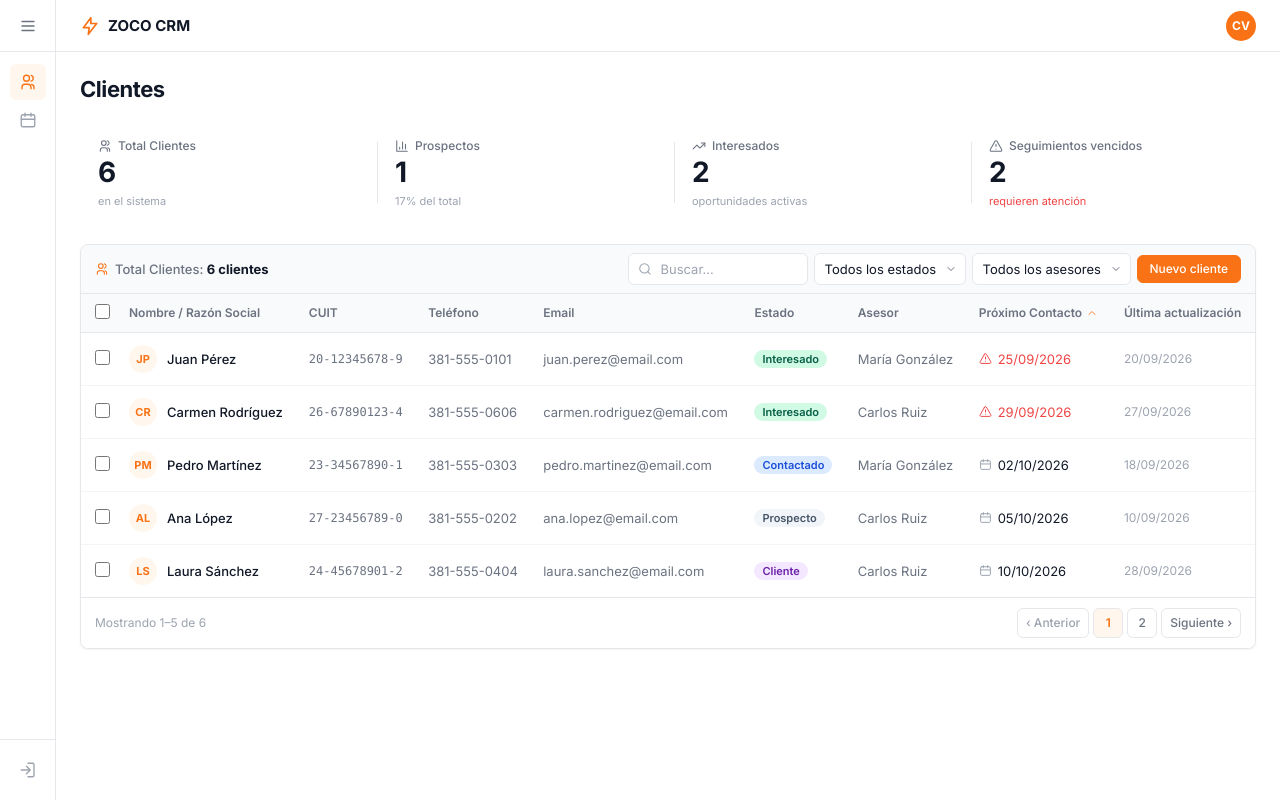
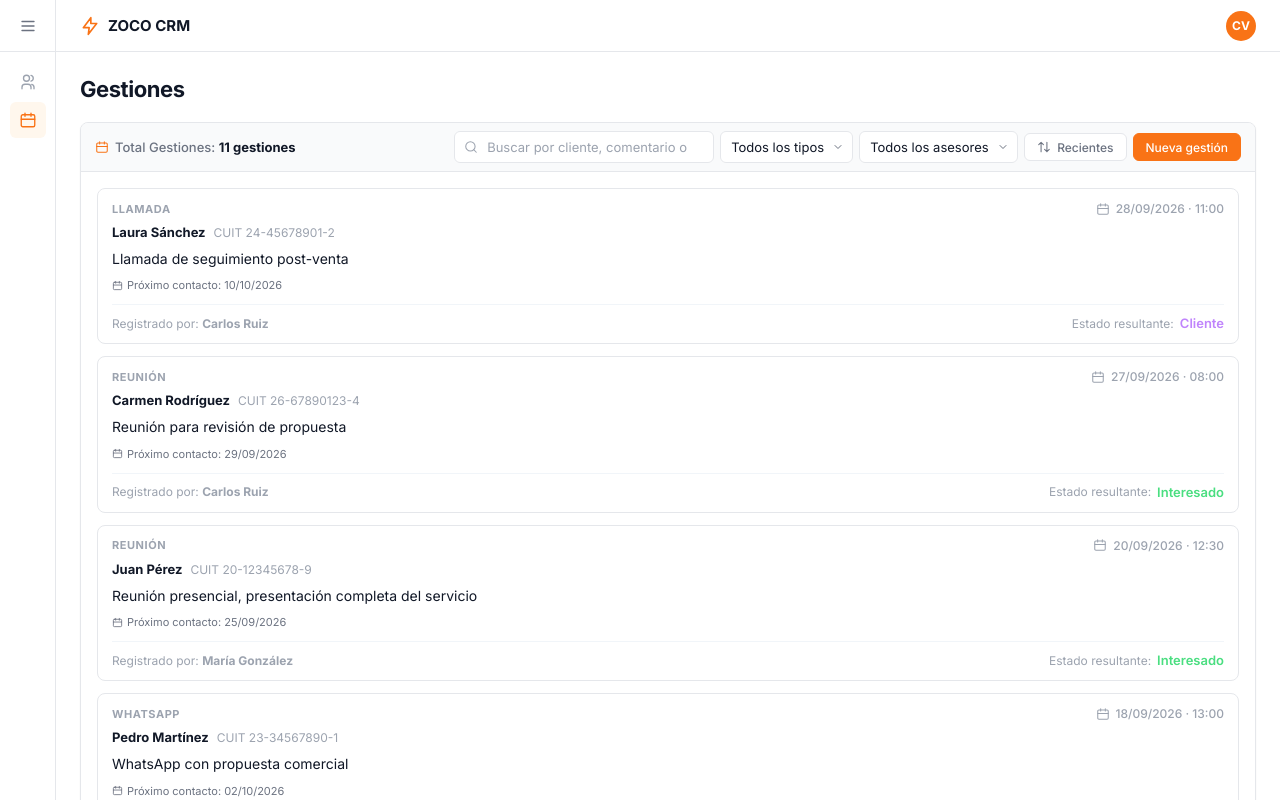
Before and after one commit to togenaro/Crm2026, a React (Vite) app: page / in a window 1280 px wide. Shown: the top 800 px of the page. Built offline with nearby package versions, Linux system fonts and the light colour scheme.

Commit message:
feat(gestiones): agregar pantalla visual de gestione

```diff
--- a/src/App.jsx
+++ b/src/App.jsx
@@ -1,15 +1,15 @@
 import Sidebar from './components/layout/Sidebar';
 import Topbar from './components/layout/Topbar';
-import ClientesPage from './features/clientes/pages/ClientesPage';
+import GestionesPage from './features/gestiones/pages/GestionesPage';
 
 export default function App() {
   return (
     <div className="app-shell">
-      <Sidebar />
+      <Sidebar activeItem="Gestiones" />
       <div className="main-area">
         <Topbar />
         <main className="content-wrapper">
-          <ClientesPage />
+          <GestionesPage />
         </main>
       </div>
     </div>
--- a/src/components/layout/Sidebar.jsx
+++ b/src/components/layout/Sidebar.jsx
@@ -34,7 +34,7 @@ function LogoutIcon() {
   );
 }
 
-function SidebarItem({ label, children, active = false }) {
+function SidebarItem({ label, children, active }) {
   return (
     <button
       className={`sidebar-nav-item${active ? ' active' : ''}`}
@@ -48,7 +48,7 @@ function SidebarItem({ label, children, active = false }) {
   );
 }
 
-export default function Sidebar() {
+export default function Sidebar({ activeItem = 'Clientes' }) {
   return (
     <aside className="sidebar" aria-label="Navegación principal">
       <button className="sidebar-hamburger" type="button" aria-label="Menú">
@@ -56,10 +56,10 @@ export default function Sidebar() {
       </button>
 
       <nav className="sidebar-nav">
-        <SidebarItem label="Clientes" active>
+        <SidebarItem label="Clientes" active={activeItem === 'Clientes'}>
           <UsersIcon />
         </SidebarItem>
-        <SidebarItem label="Gestiones">
+        <SidebarItem label="Gestiones" active={activeItem === 'Gestiones'}>
           <CalendarIcon />
         </SidebarItem>
       </nav>
--- a/src/components/ui/Icons.jsx
+++ b/src/components/ui/Icons.jsx
@@ -46,3 +46,7 @@ export function IconChevronUp(props) {
 export function IconChevronDown(props) {
   return <IconFrame {...props}><path d="m6 9 6 6 6-6" /></IconFrame>;
 }
+
+export function IconArrowUpDown(props) {
+  return <IconFrame {...props}><path d="m21 16-4 4-4-4M17 20V4M3 8l4-4 4 4M7 4v16" /></IconFrame>;
+}
--- /dev/null
+++ b/src/features/gestiones/components/GestionCard.jsx
@@ -0,0 +1,76 @@
+import { IconCalendar } from '../../../components/ui/Icons';
+
+function formatDate(date) {
+  if (!date) return '—';
+  const [year, month, day] = date.split('-');
+  return `${day}/${month}/${year}`;
+}
+
+function formatDateTime(dateTime) {
+  const date = new Date(dateTime);
+  const formattedDate = new Intl.DateTimeFormat('es-AR', {
+    day: '2-digit',
+    month: '2-digit',
+    year: 'numeric',
+    timeZone: 'America/Argentina/Buenos_Aires',
+  }).format(date);
+  const formattedTime = new Intl.DateTimeFormat('es-AR', {
+    hour: '2-digit',
+    minute: '2-digit',
+    hour12: false,
+    timeZone: 'America/Argentina/Buenos_Aires',
+  }).format(date);
+
+  return `${formattedDate} · ${formattedTime}`;
+}
+
+function statusClass(status) {
+  const classes = {
+    Prospecto: 'badge-prospecto',
+    Contactado: 'badge-contactado',
+    Interesado: 'badge-interesado',
+    NoInteresado: 'badge-no_interesado',
+    Cliente: 'badge-cliente',
+  };
+  return classes[status] || 'badge-prospecto';
+}
+
+export default function GestionCard({ gestion }) {
+  return (
+    <article className="gestion-card">
+      <header className="gestion-card-header">
+        <span className="timeline-tipo">{gestion.tipoContacto}</span>
+        <span className="gestion-card-date">
+          <IconCalendar /> {formatDateTime(gestion.fechaGestion)}
+        </span>
+      </header>
+
+      <div className="gestion-card-cliente">
+        <strong>{gestion.clienteNombre}</strong>
+        <span>CUIT {gestion.clienteCuit}</span>
+      </div>
+
+      <div className="gestion-card-body">
+        <p>{gestion.comentario}</p>
+      </div>
+
+      {gestion.proximoContacto && (
+        <div className="timeline-next">
+          <IconCalendar /> Próximo contacto: {formatDate(gestion.proximoContacto)}
+        </div>
+      )}
+
+      <footer className="gestion-card-footer">
+        <span className="gestion-card-asesor">
+          Registrado por: <strong>{gestion.asesor}</strong>
+        </span>
+        <span className="gestion-card-estado">
+          Estado resultante:
+          <span className={`badge ${statusClass(gestion.estadoResultante)}`}>
+            {gestion.estadoResultante === 'NoInteresado' ? 'No interesado' : gestion.estadoResultante}
+          </span>
+        </span>
+      </footer>
+    </article>
+  );
+}
--- /dev/null
+++ b/src/features/gestiones/data/gestionesDemo.js
@@ -0,0 +1,59 @@
+export const gestionesDemo = [
+  {
+    id: '1',
+    tipoContacto: 'Llamada',
+    fechaGestion: '2026-09-28T14:00:00Z',
+    clienteNombre: 'Laura Sánchez',
+    clienteCuit: '24-45678901-2',
+    comentario: 'Llamada de seguimiento post-venta',
+    proximoContacto: '2026-10-10',
+    asesor: 'Carlos Ruiz',
+    estadoResultante: 'Cliente',
+  },
+  {
+    id: '2',
+    tipoContacto: 'Reunión',
+    fechaGestion: '2026-09-27T11:00:00Z',
+    clienteNombre: 'Carmen Rodríguez',
+    clienteCuit: '26-67890123-4',
+    comentario: 'Reunión para revisión de propuesta',
+    proximoContacto: '2026-09-29',
+    asesor: 'Carlos Ruiz',
+    estadoResultante: 'Interesado',
+  },
+  {
+    id: '3',
+    tipoContacto: 'Reunión',
+    fechaGestion: '2026-09-20T15:30:00Z',
+    clienteNombre: 'Juan Pérez',
+    clienteCuit: '20-12345678-9',
+    comentario: 'Reunión presencial, presentación completa del servicio',
+    proximoContacto: '2026-09-25',
+    asesor: 'María González',
+    estadoResultante: 'Interesado',
+  },
+  {
+    id: '4',
+    tipoContacto: 'WhatsApp',
+    fechaGestion: '2026-09-18T16:00:00Z',
+    clienteNombre: 'Pedro Martínez',
+    clienteCuit: '23-34567890-1',
+    comentario: 'WhatsApp con propuesta comercial',
+    proximoContacto: '2026-10-02',
+    asesor: 'María González',
+    estadoResultante: 'Contactado',
+  },
+  {
+    id: '5',
+    tipoContacto: 'WhatsApp',
+    fechaGestion: '2026-09-15T14:00:00Z',
+    clienteNombre: 'Juan Pérez',
+    clienteCuit: '20-12345678-9',
+    comentario: 'WhatsApp con detalles de precios y condiciones',
+    proximoContacto: '2026-09-25',
+    asesor: 'María González',
+    estadoResultante: 'Interesado',
+  },
+];
+
+export const totalGestionesDemo = 11;
--- /dev/null
+++ b/src/features/gestiones/pages/GestionesPage.jsx
@@ -0,0 +1,74 @@
+import {
+  IconArrowUpDown,
+  IconCalendar,
+  IconSearch,
+} from '../../../components/ui/Icons';
+import GestionCard from '../components/GestionCard';
+import { gestionesDemo, totalGestionesDemo } from '../data/gestionesDemo';
+
+const tiposContacto = ['Llamada', 'WhatsApp', 'Correo', 'Reunión', 'Otro'];
+
+export default function GestionesPage() {
+  return (
+    <div className="gestiones-view">
+      <header className="page-header">
+        <h1 className="page-title">Gestiones</h1>
+      </header>
+
+      <section className="list-container" aria-label="Listado de gestiones">
+        <div className="table-info-bar">
+          <div className="table-info-bar-left">
+            <IconCalendar />
+            <span>
+              Total Gestiones: <strong>{totalGestionesDemo} gestiones</strong>
+            </span>
+          </div>
+
+          <div className="table-info-bar-right">
+            <label className="search-input-wrap">
+              <IconSearch />
+              <input
+                className="search-input"
+                type="search"
+                placeholder="Buscar por cliente, comentario o asesor…"
+                aria-label="Buscar gestiones"
+              />
+            </label>
+            <select className="filter-select" defaultValue="" aria-label="Filtrar por tipo">
+              <option value="">Todos los tipos</option>
+              {tiposContacto.map(tipo => <option key={tipo}>{tipo}</option>)}
+            </select>
+            <select className="filter-select" defaultValue="" aria-label="Filtrar por asesor">
+              <option value="">Todos los asesores</option>
+              <option>María González</option>
+              <option>Carlos Ruiz</option>
+            </select>
+            <button className="btn btn-outline btn-sm" type="button">
+              <IconArrowUpDown /> Recientes
+            </button>
+            <button className="btn btn-primary btn-sm" type="button">
+              Nueva gestión
+            </button>
+          </div>
+        </div>
+
+        <div className="full-history-list">
+          {gestionesDemo.map(gestion => (
+            <GestionCard key={gestion.id} gestion={gestion} />
+          ))}
+        </div>
+
+        <footer className="pagination-bar">
+          <span className="pagination-info">Mostrando 1–5 de {totalGestionesDemo}</span>
+          <div className="pagination-controls">
+            <button className="page-btn" type="button" disabled>‹ Anterior</button>
+            <button className="page-btn active" type="button" aria-current="page">1</button>
+            <button className="page-btn" type="button">2</button>
+            <button className="page-btn" type="button">3</button>
+            <button className="page-btn" type="button">Siguiente ›</button>
+          </div>
+        </footer>
+      </section>
+    </div>
+  );
+}
--- a/src/index.css
+++ b/src/index.css
@@ -397,6 +397,21 @@ button {
   border-color: #ea6c0b;
 }
 
+.btn svg {
+  width: 14px;
+  height: 14px;
+}
+
+.btn-outline {
+  color: var(--text-secondary);
+  background: var(--bg-main);
+  border-color: var(--border);
+}
+
+.btn-outline:hover {
+  background: var(--bg-app);
+}
+
 .btn-sm {
   height: 28px;
   padding: 0 12px;
@@ -595,6 +610,132 @@ button {
   cursor: default;
 }
 
+.full-history-list {
+  display: flex;
+  flex-direction: column;
+  gap: 12px;
+  padding: 16px;
+}
+
+.gestion-card {
+  display: flex;
+  flex-direction: column;
+  gap: 8px;
+  padding: 12px 14px;
+  background: var(--bg-main);
+  border: 1px solid var(--border);
+  border-radius: var(--radius-md);
+}
+
+.gestion-card-header {
+  display: flex;
+  align-items: center;
+  justify-content: space-between;
+  gap: 12px;
+}
+
+.timeline-tipo {
+  color: var(--text-muted);
+  font-size: 11px;
+  font-weight: 700;
+  letter-spacing: 0.05em;
+  text-transform: uppercase;
+}
+
+.gestion-card-date {
+  display: flex;
+  align-items: center;
+  gap: 6px;
+  color: var(--text-muted);
+  font-size: 12px;
+  font-weight: 500;
+}
+
+.gestion-card-date svg {
+  width: 14px;
+  height: 14px;
+}
+
+.gestion-card-cliente {
+  display: flex;
+  align-items: baseline;
+  gap: 8px;
+  color: var(--text-primary);
+  font-size: 13px;
+  font-weight: 700;
+}
+
+.gestion-card-cliente span {
+  color: var(--text-muted);
+  font-size: 12px;
+  font-weight: 400;
+}
+
+.gestion-card-body p {
+  color: var(--text-primary);
+  font-size: 14px;
+  font-weight: 400;
+  line-height: 1.6;
+}
+
+.timeline-next {
+  display: flex;
+  align-items: center;
+  gap: 4px;
+  margin-top: 0;
+  color: var(--text-secondary);
+  font-size: 11px;
+}
+
+.timeline-next svg {
+  width: 11px;
+  height: 11px;
+}
+
+.gestion-card-footer {
+  display: flex;
+  align-items: center;
+  justify-content: space-between;
+  gap: 12px;
+  margin-top: 4px;
+  padding-top: 10px;
+  border-top: 1px solid #f1f5f9;
+}
+
+.gestion-card-asesor,
+.gestion-card-estado {
+  color: var(--text-muted);
+  font-size: 12px;
+}
+
+.gestion-card-estado {
+  display: flex;
+  align-items: center;
+  gap: 6px;
+}
+
+.gestion-card .badge {
+  display: inline-flex;
+  align-items: center;
+  padding: 0;
+  background: transparent;
+  border-radius: 0;
+  font-size: 13px;
+  font-weight: 600;
+  letter-spacing: 0;
+  white-space: nowrap;
+}
+
+.gestion-card .badge-prospecto { color: #94a3b8; background: transparent; }
+.gestion-card .badge-contactado { color: #60a5fa; background: transparent; }
+.gestion-card .badge-interesado { color: #4ade80; background: transparent; }
+.gestion-card .badge-no_interesado { color: #f87171; background: transparent; }
+.gestion-card .badge-cliente { color: #c084fc; background: transparent; }
+
+.gestiones-view .table-info-bar .search-input {
+  width: 260px;
+}
+
 @media (max-width: 1100px) {
   .kpi-grid {
     grid-template-columns: repeat(2, minmax(0, 1fr));
@@ -623,6 +764,19 @@ button {
 
   .table-info-bar .search-input {
     width: 100%;
+  }
+
+  .gestiones-view .table-info-bar .search-input {
+    width: 100%;
+  }
+
+  .gestion-card-footer {
+    align-items: flex-start;
+    flex-direction: column;
+  }
+
+  .gestion-card-estado {
+    margin-left: 0;
   }
 }
 
```
